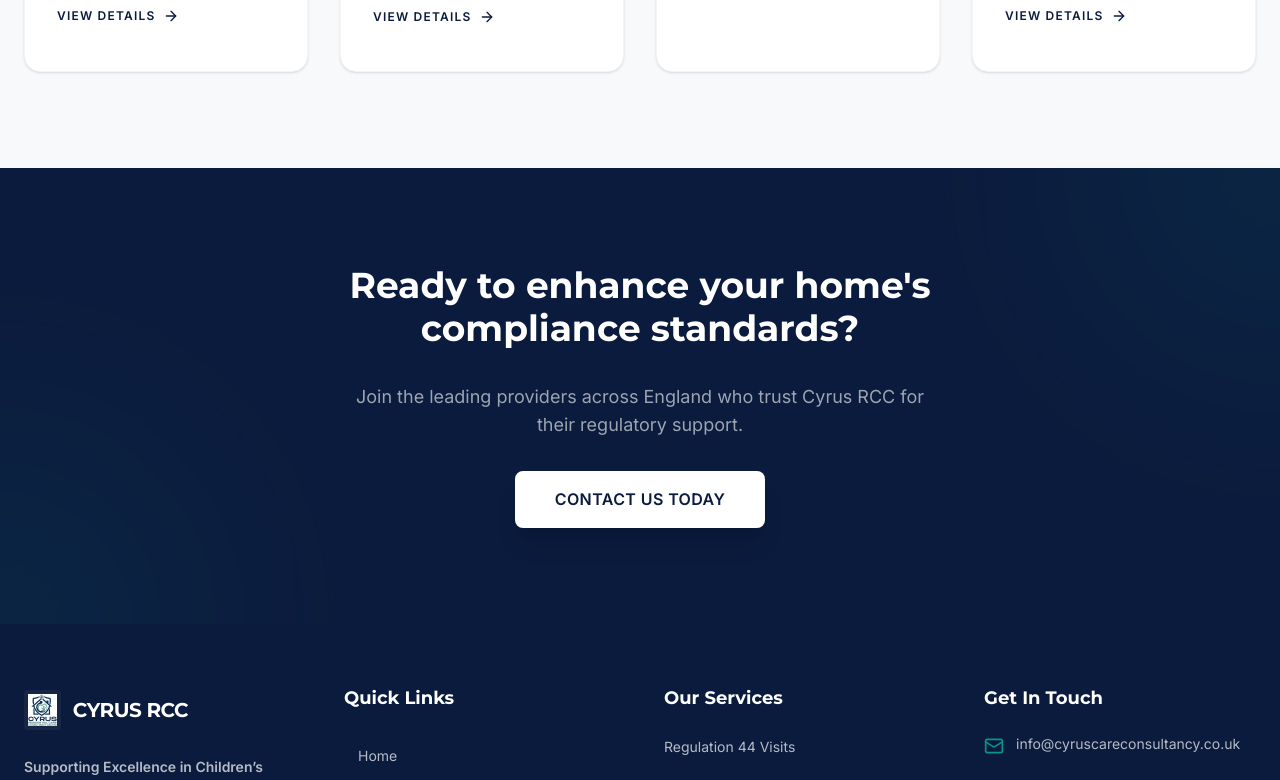
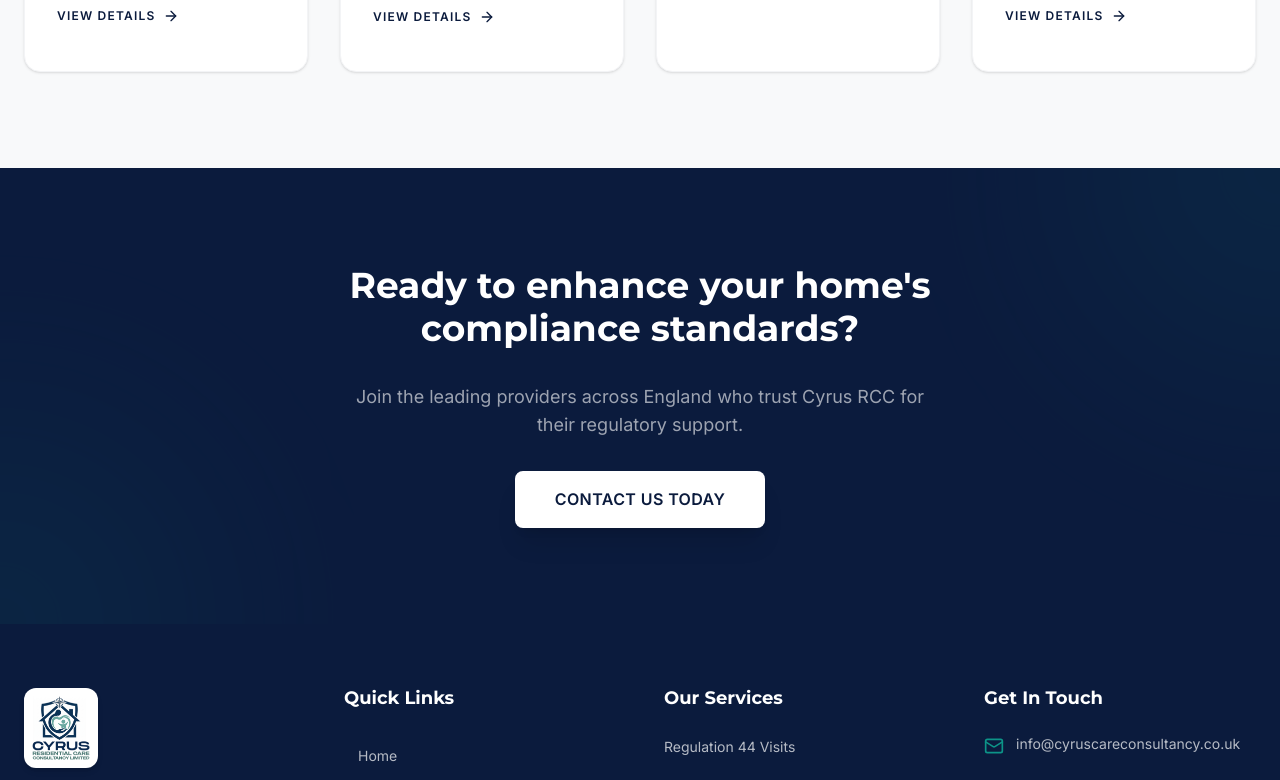
Before and after one commit to asejik/cyrus-residential, a React (Vite) app: page / in a window 1280 px wide. Shown: the part 2000-2780 px from the top of the page. Built offline with nearby package versions, Linux system fonts and the light colour scheme.

Commit message:
design: enlarge logo in header and footer and remove redundant text brand name

```diff
--- a/src/components/layout/Footer.tsx
+++ b/src/components/layout/Footer.tsx
@@ -11,9 +11,12 @@ export function Footer(): ReactElement {
         <div className="grid grid-cols-1 md:grid-cols-2 lg:grid-cols-4 gap-12 mb-16">
           {/* Column 1: Brand & Mission */}
           <div className="space-y-6">
-            <Link to="/" className="flex items-center gap-3 outline-none focus-visible:ring-2 focus-visible:ring-secondary rounded-lg">
-              <img src="/logo.png" alt="Cyrus Logo" className="h-10 w-auto object-contain bg-white/5 p-1 rounded" />
-              <span className="font-heading font-bold text-xl tracking-tight">CYRUS RCC</span>
+            <Link to="/" className="inline-block outline-none focus-visible:ring-2 focus-visible:ring-secondary rounded-xl">
+              <img
+                src="/logo.png"
+                alt="Cyrus Logo"
+                className="h-16 lg:h-20 w-auto object-contain bg-white p-2 rounded-xl shadow-md transition-transform duration-300 hover:scale-105"
+              />
             </Link>
             <p className="text-white/70 text-sm leading-relaxed max-w-xs">
               <strong>Supporting Excellence in Children’s Residential Care</strong>. Professional consultancy and compliance support dedicated to elevating the standards of children's residential care across England.
--- a/src/components/layout/Navbar.tsx
+++ b/src/components/layout/Navbar.tsx
@@ -52,17 +52,17 @@ export function Navbar(): ReactElement {
         {/* Logo */}
         <Link
           to="/"
-          className="flex items-center gap-3 group outline-none focus-visible:ring-2 focus-visible:ring-secondary rounded-lg animate-in fade-in duration-500"
+          className="flex items-center group outline-none focus-visible:ring-2 focus-visible:ring-secondary rounded-lg animate-in fade-in duration-500"
           aria-label="Cyrus Home"
         >
           <img
             src="/logo.png"
             alt="Cyrus Logo"
-            className="h-10 w-auto object-contain transition-transform duration-300 group-hover:scale-105"
+            className={cn(
+              "w-auto object-contain transition-all duration-300 group-hover:scale-105",
+              isScrolled || isOpen ? "h-12" : "h-14 lg:h-16"
+            )}
           />
-          <span className="font-heading font-bold text-xl tracking-tight text-brand-navy">
-            CYRUS<span className="text-brand-teal ml-1 hidden sm:inline">RCC</span>
-          </span>
         </Link>
 
         {/* Desktop Navigation */}
```
